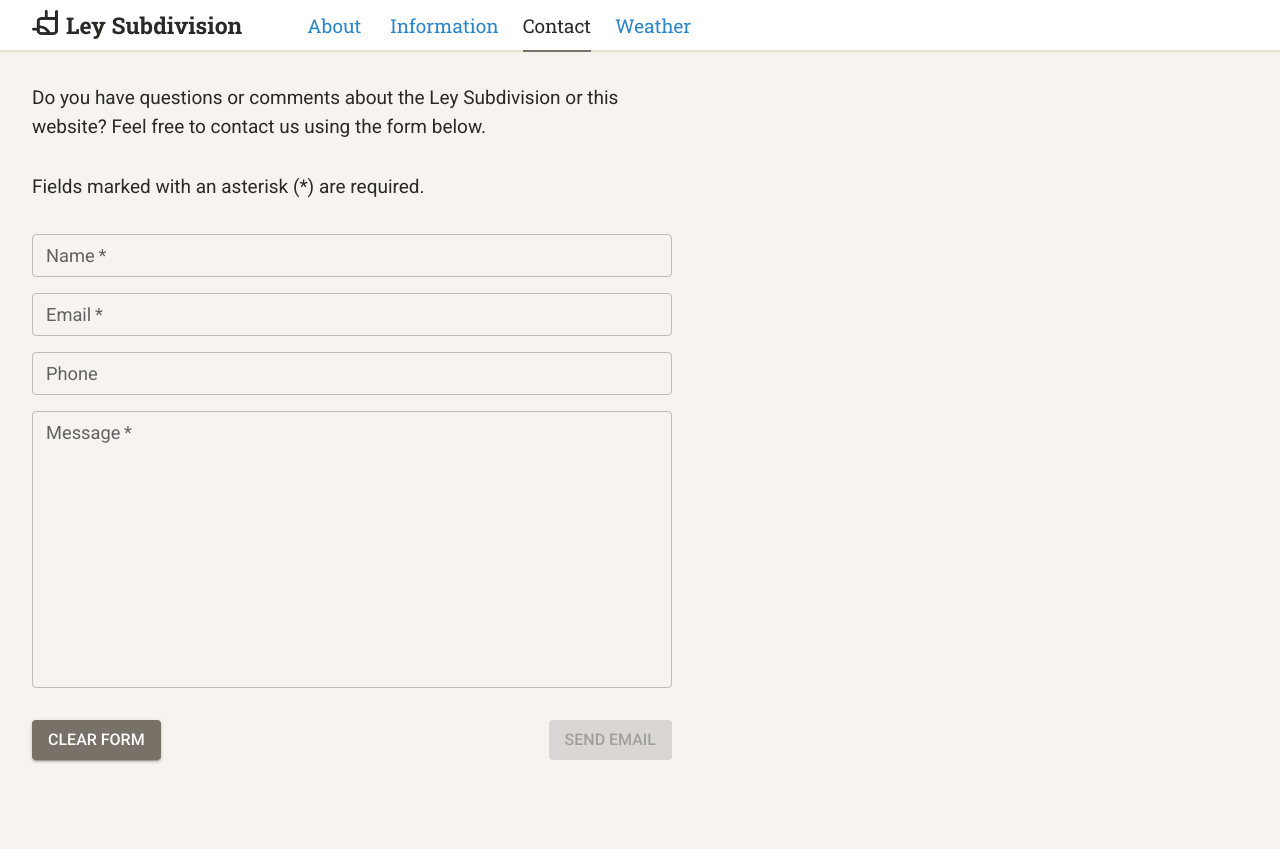
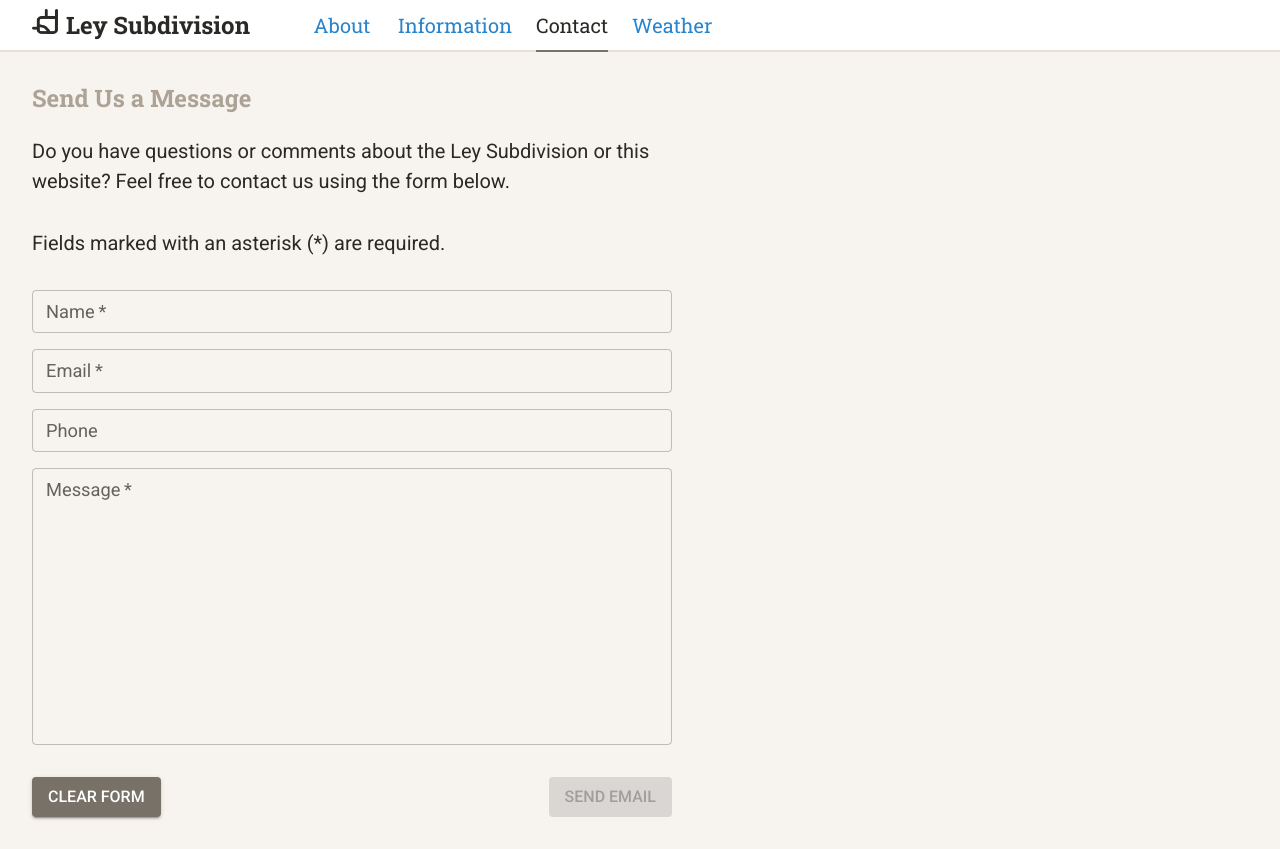
Before and after one commit to elezotte/LeySubdivision, a Next.js app: page /contacts in a window 1280 px wide. Before the commit the page ends 800 px from the top, so only its background shows below. Built offline with nearby package versions, Linux system fonts and the light colour scheme.

Commit message:
add header text to each page

```diff
--- a/src/components/about/About.tsx
+++ b/src/components/about/About.tsx
@@ -1,4 +1,4 @@
-import { Button, ButtonGroup, Grid } from '@mui/material'
+import { Button, ButtonGroup, Grid, Typography } from '@mui/material'
 import Box from '@mui/material/Box'
 import { commonStyles } from 'components/common.styles'
 import GoogleMapReact, { Maps } from 'google-map-react'
@@ -49,6 +49,7 @@ export default function About() {
       </Head>
       <Grid container sx={commonStyles.pageContent}>
         <Grid item sx={styles.text} xs={12} md={6}>
+          <Typography variant="h1">About the Subdivision</Typography>
           <p>
             The Ley subdivision is located near the town of Westcliffe Colorado,
             between the Sangre De Cristo and Wet Mountain ranges, within the Wet
--- a/src/components/about/about.styles.ts
+++ b/src/components/about/about.styles.ts
@@ -63,6 +63,7 @@ export const styles: MuiSxStyles = {
   },
   text: {
     fontSize: font.size.ML,
+    fontFamily: font.family.logo,
     backgroundColor: colors.gray.light,
     color: colors.gray.dark,
     paddingX: 6,
--- a/src/components/contact/Contact.tsx
+++ b/src/components/contact/Contact.tsx
@@ -1,3 +1,4 @@
+import { Typography } from '@mui/material'
 import Box from '@mui/material/Box'
 import Button from '@mui/material/Button'
 import CircularProgress from '@mui/material/CircularProgress'
@@ -68,6 +69,7 @@ const Contacts = () => {
         <title>Contact Us</title>
       </Head>
       <Box sx={styles.container}>
+        <Typography variant="h1">Send Us a Message</Typography>
         <Box sx={styles.text}>
           Do you have questions or comments about the Ley Subdivision or this
           website? Feel free to contact us using the form below.
--- a/src/components/information/Information.tsx
+++ b/src/components/information/Information.tsx
@@ -1,3 +1,4 @@
+import { Typography } from '@mui/material'
 import Box from '@mui/material/Box'
 import { commonStyles } from 'components/common.styles'
 import ItemList, {
@@ -89,6 +90,7 @@ const Documents = () => (
     <Head>
       <title>Ley Subdivision Information</title>
     </Head>
+    <Typography variant="h1">Neighborhood & Area Information</Typography>
     <ItemList items={neighborhoodDocuments} title="Neighborhood Documents" />
     <ItemList items={meetingItems} title="Neighborhood Meetings" />
     <ItemList items={custerCountyItems} title="Custer County & Westcliffe" />
--- a/src/components/theme/theme.ts
+++ b/src/components/theme/theme.ts
@@ -72,36 +72,37 @@ const theme = createTheme({
     MuiTypography: {
       styleOverrides: {
         h1: {
-          fontSize: font.size.XL,
-          fontWeight: font.weight.SEMIBOLD,
-          color: colors.river.medium,
+          color: colors.gray.mediumLight,
+          fontFamily: font.family.logo,
+          fontSize: font.size.LG,
+          fontWeight: font.weight.BOLD,
           marginBottom: '24px',
         },
         h2: {
+          color: colors.gray.medium,
           fontSize: font.size.ML,
-          fontWeight: font.weight.SEMIBOLD,
-          color: colors.gray.medium,
+          fontWeight: font.weight.REGULAR,
           marginBottom: '16px',
         },
         h3: {
-          fontSize: font.size.LG,
+          color: colors.river.medium,
+          fontSize: font.size.ML,
           fontWeight: font.weight.REGULAR,
-          color: colors.gray.medium,
           marginBottom: '8px',
         },
         body1: {
+          color: colors.gray.dark,
+          fontWeight: font.weight.REGULAR,
           fontSize: font.size.MD,
-          fontWeight: font.weight.REGULAR,
-          color: colors.gray.dark,
         },
         button: {
+          fontWeight: font.weight.SEMIBOLD,
           fontSize: font.size.SM,
-          fontWeight: font.weight.SEMIBOLD,
         },
         caption: {
+          color: colors.gray.dark,
           fontSize: font.size.SM,
           fontWeight: font.weight.LIGHT,
-          color: colors.gray.dark,
         },
         subtitle1: {
           fontSize: font.size.MD,
--- a/src/components/theme/themeSettings.ts
+++ b/src/components/theme/themeSettings.ts
@@ -42,12 +42,12 @@ export const font = {
     SM: 9,
     MS: 13,
     MD: 16,
-    ML: 19,
-    LG: 23,
-    XL: 27,
+    ML: 20,
+    LG: 24,
+    XL: 32,
   },
   weight: {
-    LIGHT: 100,
+    LIGHT: 200,
     REGULAR: 300,
     SEMIBOLD: 500,
     BOLD: 700,
--- a/src/components/weather/Weather.tsx
+++ b/src/components/weather/Weather.tsx
@@ -1,4 +1,4 @@
-import { LinearProgress } from '@mui/material'
+import { LinearProgress, Typography } from '@mui/material'
 import { Box } from '@mui/system'
 import { commonStyles } from 'components/common.styles'
 import Head from 'next/head'
@@ -18,6 +18,7 @@ const Weather: React.FC = () => {
       <Head>
         <title>Ley Subdivision Weather</title>
       </Head>
+      <Typography variant="h1">Area Weather</Typography>
       {isLoading && <LinearProgress />}
       <ReactWeather
         isLoading={isLoading}
--- a/src/pages/_document.tsx
+++ b/src/pages/_document.tsx
@@ -10,7 +10,7 @@ export default function Document() {
         <link rel="preconnect" href="https://fonts.googleapis.com" />
         <link rel="preconnect" href="https://fonts.gstatic.com" />
         <link
-          href="https://fonts.googleapis.com/css2?family=Roboto:wght@300;400;500;700&family=Roboto+Slab:wght@400;700&display=swap"
+          href="https://fonts.googleapis.com/css2?family=Roboto:wght@300;400;500;700&family=Roboto+Slab:wght@200;400;700&display=swap"
           rel="stylesheet"
         />
       </Head>
```
